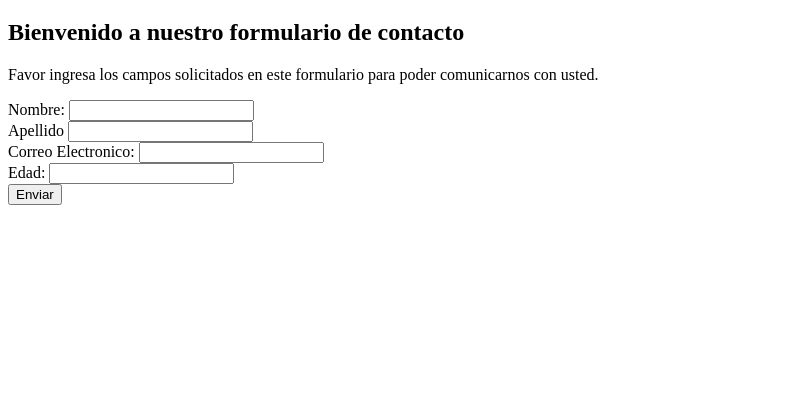
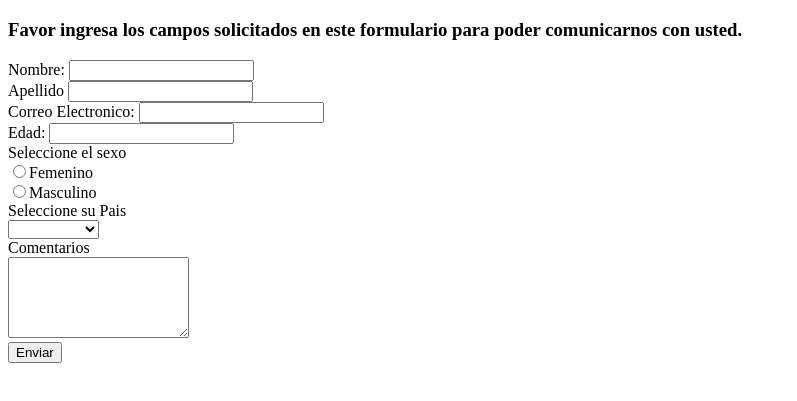
Before and after one commit to EliMejiaP/Tarea_SoyHenrry, a plain HTML site: page Homework Html/Contacto.html in a window 1280 px wide. Shown: the part 61-462 px from the top of the page, without its empty margins (0-797 px from the left). Drawn offline with Linux system fonts and the light colour scheme.

Commit message:
form added

```diff
--- a/Homework Html/Contacto.html
+++ b/Homework Html/Contacto.html
@@ -4,7 +4,7 @@
 <head>
     <meta charset="UTF-8">
     <meta name="viewport" content="width=device-width, initial-scale=1.0">
-    <title>Document</title>
+    <title>Formulario</title>
 </head>
 
 <body>
@@ -13,29 +13,48 @@
     </header>
     <main>
         <div>
-            <h2>Bienvenido a nuestro formulario de contacto</h2>
-            <p>
-                Favor ingresa los campos solicitados en este formulario para poder comunicarnos con usted.
-            </p>
+            <h3> Favor ingresa los campos solicitados en este formulario para poder comunicarnos con usted. </h3>
         </div>
         <form>
             <div>
-              <label for="nombre"> Nombre:</label>
-                <input type="text" name="Nombre">
+                <label for="nombre"> Nombre:</label>
+                <input type="text" name="Nombre" />
             </div>
             <div>
                 <label for=" Apellido"> Apellido </label>
                 <input type="text" name="Apellido">
             </div>
+
             <div>
                 <label for="Email">Correo Electronico:</label>
-                <input type="email">
+                <input type="text" name="Correo">
             </div>
             <label for="edad">Edad: </label>
-            <input type="number" name="edad"/>
+            <input type="number" name="edad" />
             <div>
+                <div>
+                    <label for="genero">Seleccione el sexo</label> <br>
+                    <input type="radio" id="femenino" name="genero" value="Femenino">Femenino <br>
+                    <input type="radio" id="masculino" name="genero" value="Masculino">Masculino <br>
+                </div>
+                <div>
+                    <label for="pais">Seleccione su Pais</label> <br>
+                    <select name="pais" id="pais">
+                        <option value=""></option>
+                        <option value="mexico">Mexico</option>
+                        <option value="guatemala">Guatemala</option>
+                        <option value="el salvador">El Salvador</option>
+                        <option value="honduras">Honduras</option>
+                        <option value="nicaragua">Nicaragua</option>
+                    </select>
+                </div>
+                <div>
+                    <label for="comentario">Comentarios</label> <br>
+                    <textarea id="comentario" name="comentario" cols="20" rows="5" maxlength="50"></textarea>
+                </div>
+                <button type="submit">Enviar</button>
 
-            <button>Enviar</button>
+
 
         </form>
     </main>
```
Also changed, not shown: Homework Html/index.html (+7 -6 lines).
